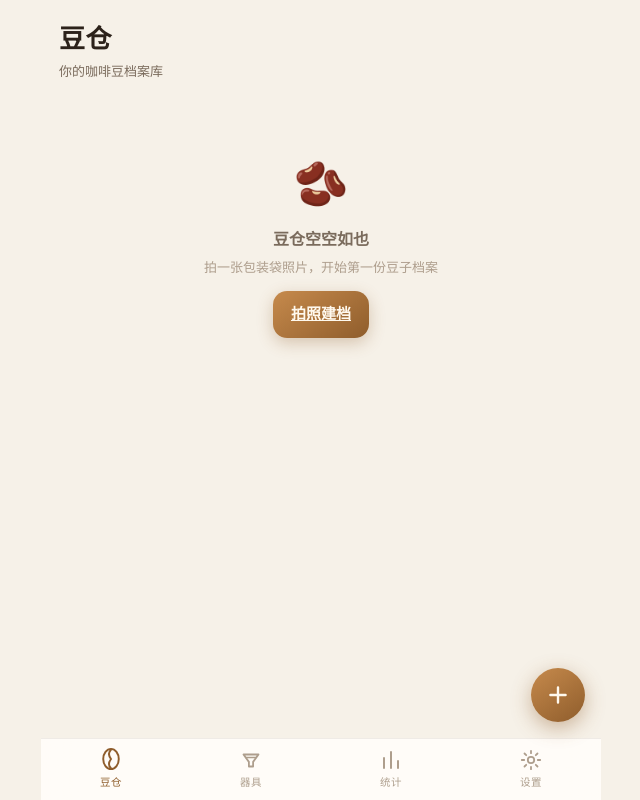
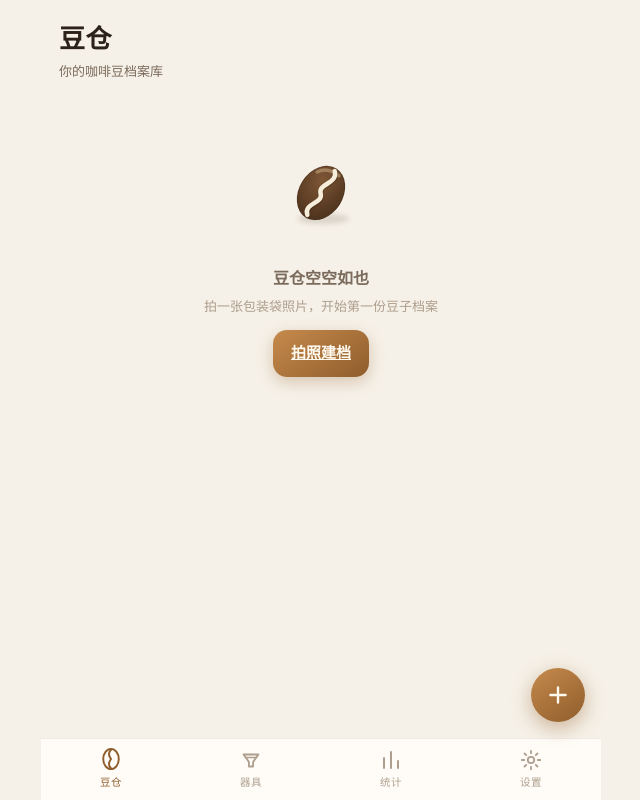
Before and after one commit to JayceLi0901/jiandou, a plain HTML site: page index.html in a window 1280 px wide. Shown: the whole page, without its empty margins (319-959 px from the left). Drawn offline with Linux system fonts and the light colour scheme.

Commit message:
v1.2.1：空状态与横幅的 emoji 红豆换成同款咖啡豆 SVG 插画

```diff
--- a/css/app.css
+++ b/css/app.css
@@ -280,6 +280,7 @@ body {
   margin-bottom: 12px;
   filter: saturate(0.7);
 }
+.empty .empty-art:has(svg) { filter: none; }
 .empty h3 { font-family: var(--serif); color: var(--ink-2); font-size: 16px; margin-bottom: 6px; }
 .empty p { font-size: 13px; }
 
--- a/js/ui.js
+++ b/js/ui.js
@@ -1,5 +1,26 @@
 /* 鉴豆 · 通用 UI：toast、底部弹层、确认框、图片查看、震动 */
 import { db } from './db.js';
+
+/* 咖啡豆 SVG 插画（与 App 图标同款造型），替代 emoji 避免安卓渲染成红豆 */
+let _bmSeq = 0;
+export function beanMark(size = 88) {
+  const g = 'bmg' + (++_bmSeq), f = 'bmf' + _bmSeq;
+  return `<svg width="${size}" height="${size}" viewBox="0 0 512 512" xmlns="http://www.w3.org/2000/svg" aria-hidden="true" style="flex-shrink:0;">
+  <defs>
+    <radialGradient id="${g}" cx="0.36" cy="0.30" r="1.0">
+      <stop offset="0" stop-color="#7E5636"/><stop offset="0.5" stop-color="#5C3D24"/><stop offset="1" stop-color="#3E2917"/>
+    </radialGradient>
+    <filter id="${f}" x="-60%" y="-60%" width="220%" height="220%"><feGaussianBlur stdDeviation="14"/></filter>
+  </defs>
+  <ellipse cx="270" cy="400" rx="150" ry="30" fill="#3E2A1A" opacity="0.14" filter="url(#${f})"/>
+  <g transform="rotate(32 256 250)">
+    <ellipse cx="256" cy="250" rx="128" ry="168" fill="url(#${g})"/>
+    <ellipse cx="256" cy="250" rx="126" ry="166" fill="none" stroke="#2E1C0E" stroke-opacity="0.3" stroke-width="4"/>
+    <path d="M 172 158 C 196 118 244 100 292 110" fill="none" stroke="#EACD9F" stroke-opacity="0.4" stroke-width="20" stroke-linecap="round"/>
+    <path d="M 256 100 C 314 152 210 212 256 254 C 302 296 198 352 256 400" fill="none" stroke="#2A1808" stroke-opacity="0.2" stroke-width="34" stroke-linecap="round" transform="translate(4 5)"/>
+    <path d="M 256 100 C 314 152 210 212 256 254 C 302 296 198 352 256 400" fill="none" stroke="#F6EEDA" stroke-width="26" stroke-linecap="round"/>
+  </g></svg>`;
+}
 
 export function toast(msg, type = '') {
   const root = document.getElementById('toast-root');
--- a/js/views/home.js
+++ b/js/views/home.js
@@ -1,7 +1,7 @@
 /* 鉴豆 · 豆仓（首页）：今日开喝横幅 + 豆子卡片列表 + 归档；长按/左滑删除 */
 import { db, deleteBeanDeep } from '../db.js';
 import { bannerBeans, sortBeans, statusOf, fmtG, esc } from '../util.js';
-import { photoURL, toast, vibrate, confirmBox } from '../ui.js';
+import { photoURL, toast, vibrate, confirmBox, beanMark } from '../ui.js';
 
 export async function render(view) {
   const beans = await db.beans.all();
@@ -23,7 +23,7 @@ export async function render(view) {
     const todayN = banner.today.length;
     html += `
     <a class="banner" href="#/bean/${bn[0].id}" style="display:block;">
-      <div class="banner-title">${todayN ? '🎉 今天开喝' : '🫘 已养好，等你开喝'}</div>
+      <div class="banner-title">${todayN ? '🎉 今天开喝' : `${beanMark(22)}<span>已养好，等你开喝</span>`}</div>
       <div class="banner-beans">${bn.slice(0, 4).map((b) => `<span class="banner-chip">${esc(b.name || '未命名')}</span>`).join('')}${bn.length > 4 ? `<span class="banner-chip">等 ${bn.length} 包</span>` : ''}</div>
     </a>`;
   }
@@ -32,7 +32,7 @@ export async function render(view) {
   if (!beans.length) {
     view.innerHTML = html + `
       <div class="empty">
-        <div class="empty-art">🫘</div>
+        <div class="empty-art">${beanMark(88)}</div>
         <h3>豆仓空空如也</h3>
         <p>拍一张包装袋照片，开始第一份豆子档案</p>
         <div class="mt-14"><a class="btn primary" href="#/add">拍照建档</a></div>
--- a/js/views/settings.js
+++ b/js/views/settings.js
@@ -65,7 +65,7 @@ export async function render(view) {
     <div class="set-group">
       <div class="group-label">关于</div>
       <div class="card" style="margin-bottom:0;">
-        <div class="kv"><span class="k">版本</span><span class="v">鉴豆 v1.2.0</span></div>
+        <div class="kv"><span class="k">版本</span><span class="v">鉴豆 v1.2.1</span></div>
         <div class="kv"><span class="k">本机数据</span><span class="v">${beanCount} 份档案 · ${txCount} 笔流水</span></div>
         <div class="kv"><span class="k">数据存储</span><span class="v">全部在本机（IndexedDB）</span></div>
         <div class="kv"><span class="k">隐私</span><span class="v">无服务器、无账号、无追踪</span></div>
--- a/sw.js
+++ b/sw.js
@@ -1,5 +1,5 @@
 /* 鉴豆 Service Worker — 离线缓存 */
-const VERSION = 'jiandou-v1.2.0';
+const VERSION = 'jiandou-v1.2.1';
 
 const PRECACHE = [
   './',
```
